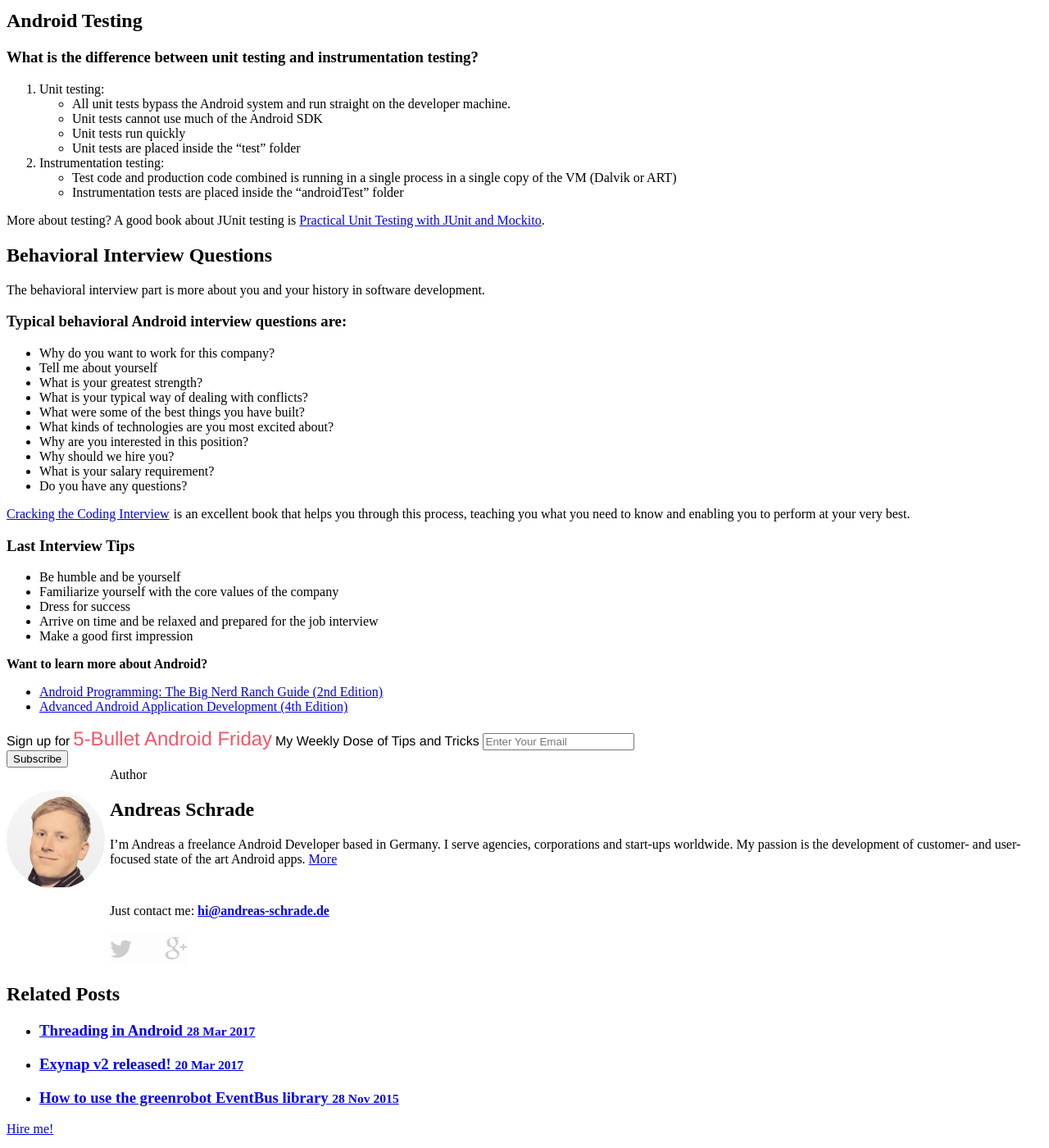
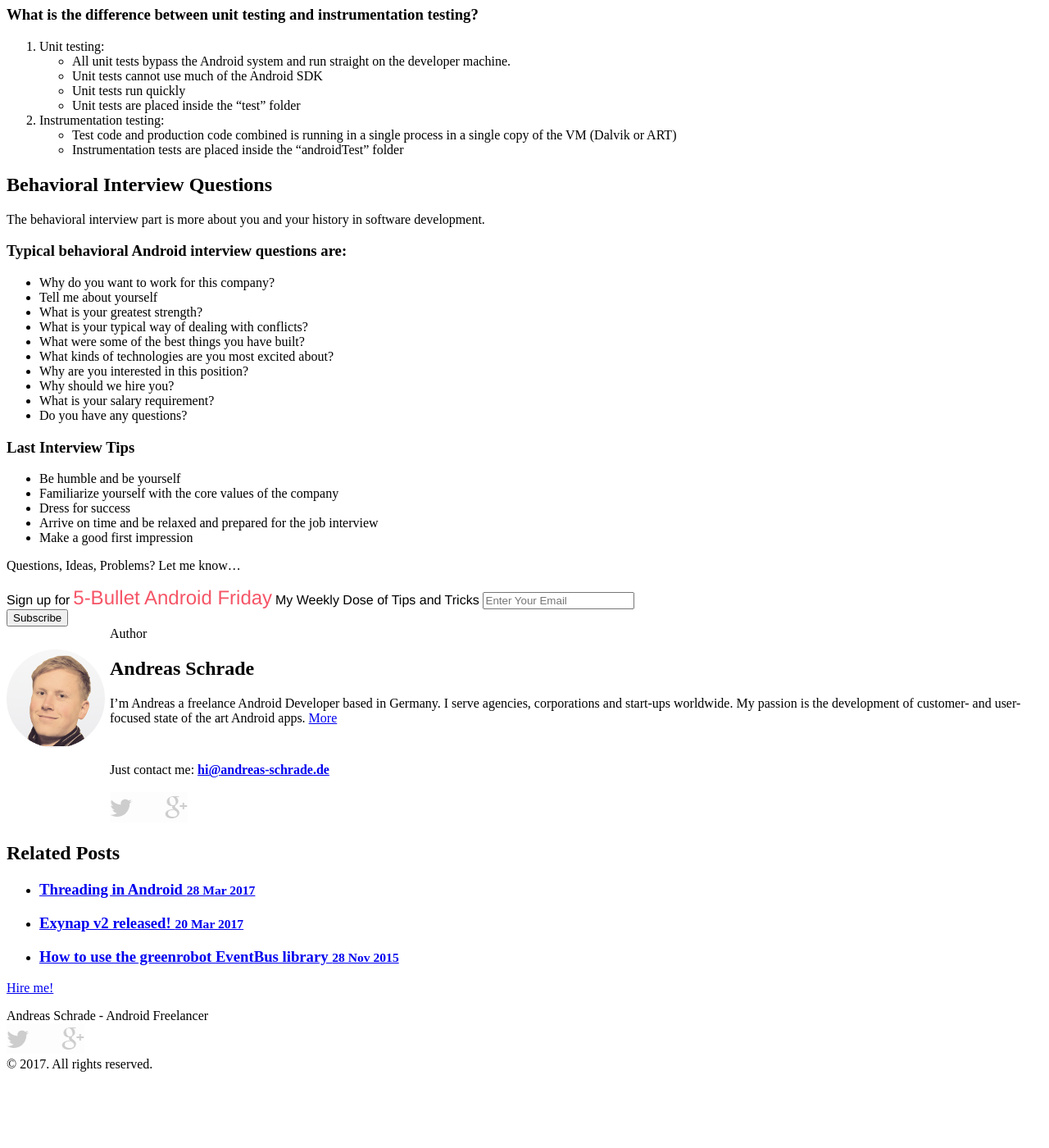
Before and after one commit to andreasschrade/andreasschrade.github.com, a Jekyll site: the page built from _posts/2017-02-23-android-interview-questions.md, in a window 1280 px wide and 1400 px high, scrolled down 12424 px. Shown: the whole window at 82% size. Built offline with Jekyll 4.4.1, drawn with Linux system fonts in a browser that asks for light colours; Markdown is read by kramdown in place of the engine named in the settings; comment, search, counter and statistics services are not loaded; after the commit the page ends 13747 px from its top, so only the background shows below that; some of the changed text lies outside the part shown; grey boxes are pictures that could not be loaded.

Commit message:
removed links

```diff
--- a/_posts/2017-02-23-android-interview-questions.md
+++ b/_posts/2017-02-23-android-interview-questions.md
@@ -196,9 +196,6 @@
 	}
 }
 {% endhighlight %}
-
-<b>More about threading?</b><br>
-I <u>highly</u> recommend the book <a target="_blank" href="http://amzn.to/2lNYbsS">Efficient Android Threading" by Anders Goransson</a>.
 
 
 ### What is a ContentProvider?
@@ -599,7 +596,6 @@
 	- Test code and production code combined is running in a single process in a single copy of the VM (Dalvik or ART)
 	- Instrumentation tests are placed inside the "androidTest" folder
 
-More about testing? A good book about JUnit testing is <a target="_blank" href="http://amzn.to/2lbDkfF">Practical Unit Testing with JUnit and Mockito</a>.
 
 ## Behavioral Interview Questions
 
@@ -618,7 +614,6 @@
 - What is your salary requirement?
 - Do you have any questions?
 
-<a target="_blank" href="https://www.amazon.com/gp/product/0984782850/ref=as_li_tl?ie=UTF8&camp=1789&creative=9325&creativeASIN=0984782850&linkCode=as2&tag=schrade05-20&linkId=098fcd5a9f2cab33e2f7ba1024a9675f">Cracking the Coding Interview</a><img src="//ir-na.amazon-adsystem.com/e/ir?t=schrade05-20&l=am2&o=1&a=0984782850" width="1" height="1" border="0" alt="" style="border:none !important; margin:0px !important;" /> is an excellent book that helps you through this process, teaching you what you need to know and enabling you to perform at your very best.
 
 
 ### Last Interview Tips
@@ -628,9 +623,4 @@
 - Arrive on time and be relaxed and prepared for the job interview
 - Make a good first impression
 
-
-<b>Want to learn more about Android?</b>
-<ul>
-<li><a target="_blank" href="https://www.amazon.com/gp/product/0134171454/ref=as_li_tl?ie=UTF8&camp=1789&creative=9325&creativeASIN=0134171454&linkCode=as2&tag=schrade05-20&linkId=4b0022dc5442684208dc4bf2d21d44cd">Android Programming: The Big Nerd Ranch Guide (2nd Edition)</a><img src="//ir-na.amazon-adsystem.com/e/ir?t=schrade05-20&l=am2&o=1&a=0134171454" width="1" height="1" border="0" alt="" style="border:none !important; margin:0px !important;" /></li>
-<li><a target="_blank" href="https://www.amazon.com/gp/product/0133892387/ref=as_li_tl?ie=UTF8&camp=1789&creative=9325&creativeASIN=0133892387&linkCode=as2&tag=schrade05-20&linkId=4fb8f72bfc31021c010759fac35457d5">Advanced Android Application Development (4th Edition)</a><img src="//ir-na.amazon-adsystem.com/e/ir?t=schrade05-20&l=am2&o=1&a=0133892387" width="1" height="1" border="0" alt="" style="border:none !important; margin:0px !important;" /></li>
-</ul>
+Questions, Ideas, Problems? Let me know...
```
Also changed, not shown: _posts/2015-02-16-android-tutorial-how-to-create-a-kiosk-mode-in-android.md (+2 -10 lines), _posts/2015-11-28-android-how-to-use-the-greenrobot-eventbus.md (+0 -8 lines).
